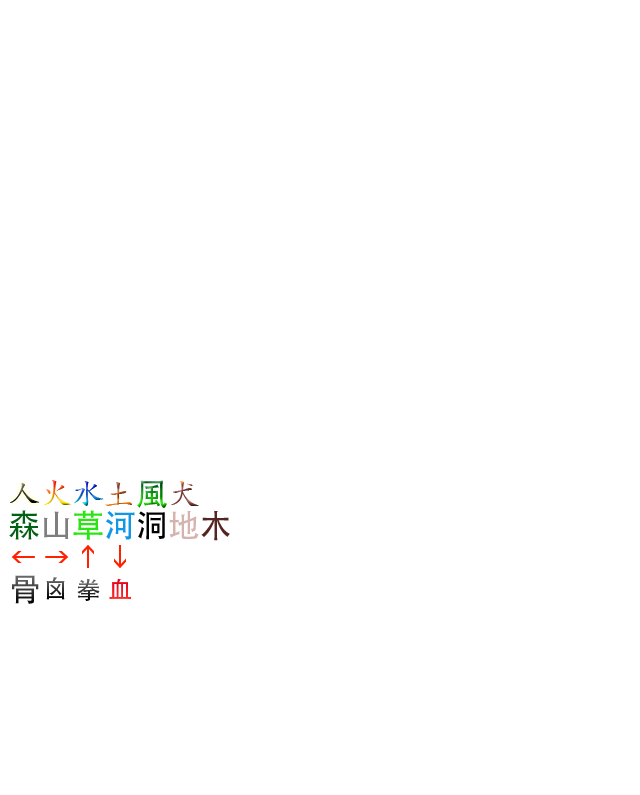
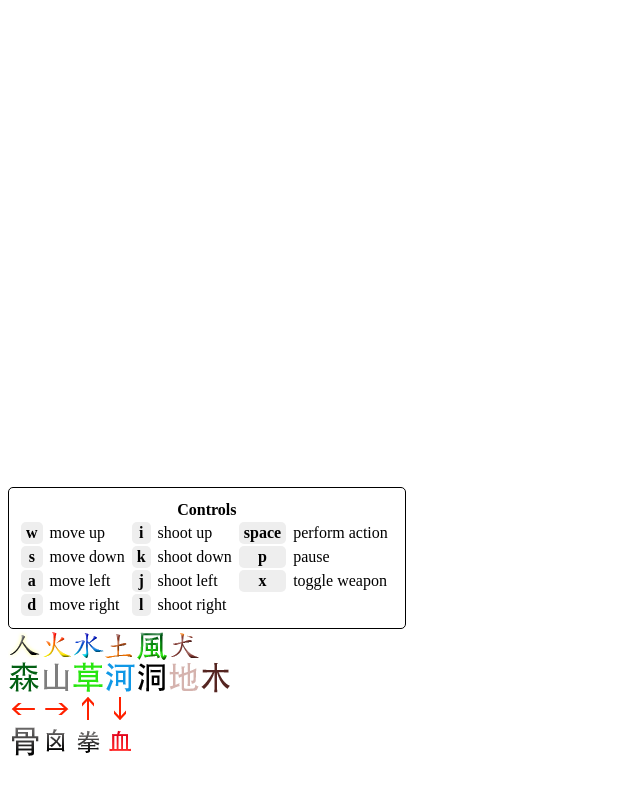
Before and after one commit to donaldducky/ld28-existence, a website: page public/index.html in a window 1280 px wide. Shown: the part 87-882 px from the top of the page, without its empty margins (0-640 px from the left). Drawn offline with Linux system fonts and the light colour scheme.

Commit message:
Add description for controls

```diff
--- a/public/index.html
+++ b/public/index.html
@@ -1,10 +1,50 @@
 <style>
+table {
+  border: 1px solid #000;
+  border-radius: 5px;
+  margin-top: 10px;
+  padding: 10px;
+}
+td.key {
+  background-color: #eee;
+  border-radius: 5px;
+  padding: 2px 5px;
+  text-align: center;
+  font-weight: bold;
+}
+td.description {
+  padding: 2px 5px;
+}
 </style>
 <h1>Theme: You Only Get One</h1>
 
 <div>FPS: <span id="fps">0</span></div>
 
 <canvas id="drawingboard" width="640" height="480"></canvas>
+<table>
+  <tr>
+    <th colspan="6">Controls</th>
+  </tr>
+  <tr>
+    <td class="key">w</td><td class="description">move up</td>
+    <td class="key">i</td><td class="description">shoot up</td>
+    <td class="key">space</td><td class="description">perform action</td>
+  </tr>
+  <tr>
+    <td class="key">s</td><td class="description">move down</td>
+    <td class="key">k</td><td class="description">shoot down</td>
+    <td class="key">p</td><td class="description">pause</td>
+  </tr>
+  <tr>
+    <td class="key">a</td><td class="description">move left</td>
+    <td class="key">j</td><td class="description">shoot left</td>
+    <td class="key">x</td><td class="description">toggle weapon</td>
+  </tr>
+  <tr>
+    <td class="key">d</td><td class="description">move right</td>
+    <td class="key">l</td><td class="description">shoot right</td>
+  </tr>
+</table>
 
 <img id="sprites" src="images/sprites.png">
 
--- a/public/js/systems/input-system.js
+++ b/public/js/systems/input-system.js
@@ -130,12 +130,13 @@ define([
   key('s', 'map', movePlayerDown);
   key('a', 'map', movePlayerLeft);
   key('d', 'map', movePlayerRight);
-  key('x', 'map', _.throttle(swapProjectile, 100));
-  key('space', 'map', _.throttle(performAction, 100));
   key('j', 'map', _.throttle(shootProjectileLeft, 250));
   key('l', 'map', _.throttle(shootProjectileRight, 250));
   key('i', 'map', _.throttle(shootProjectileUp, 250));
   key('k', 'map', _.throttle(shootProjectileDown, 250));
+
+  key('x', 'map', _.throttle(swapProjectile, 100));
+  key('space', 'map', _.throttle(performAction, 100));
   key('p', 'map', _.throttle(togglePause, 100));
 
   // paused
```
